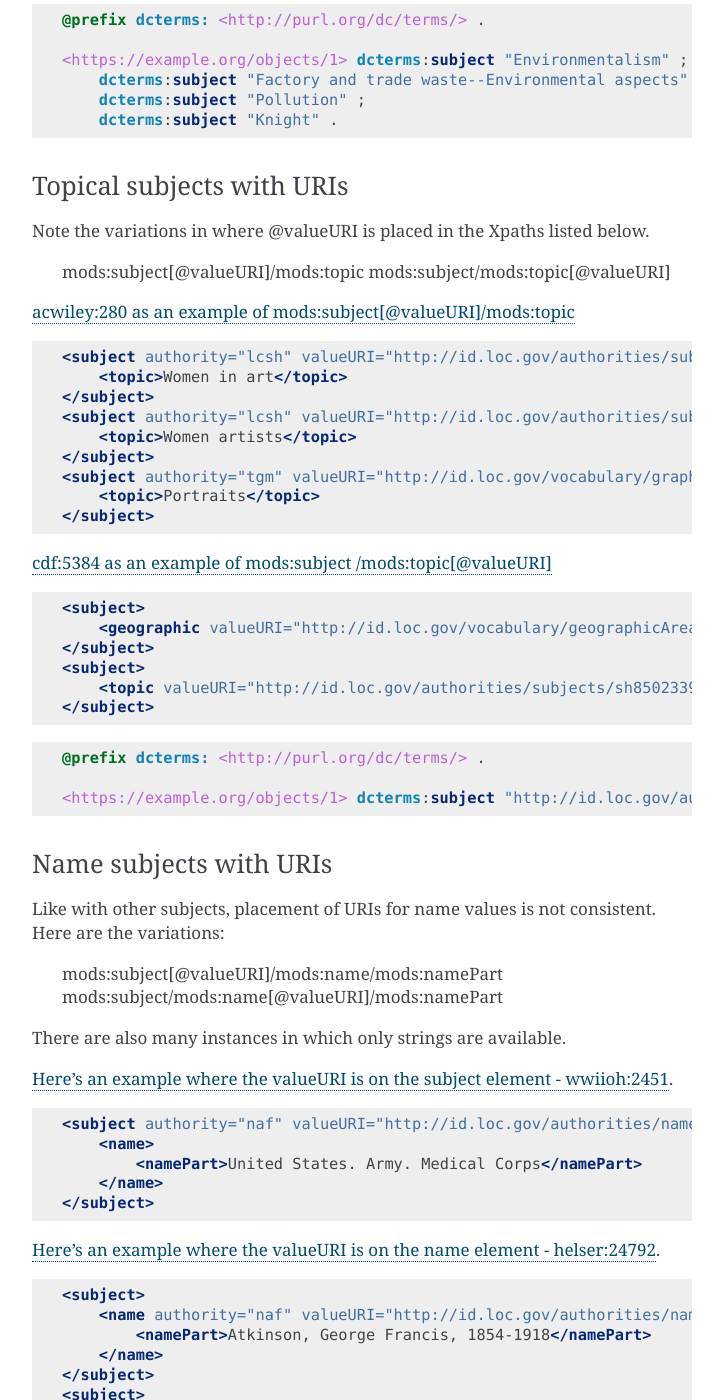
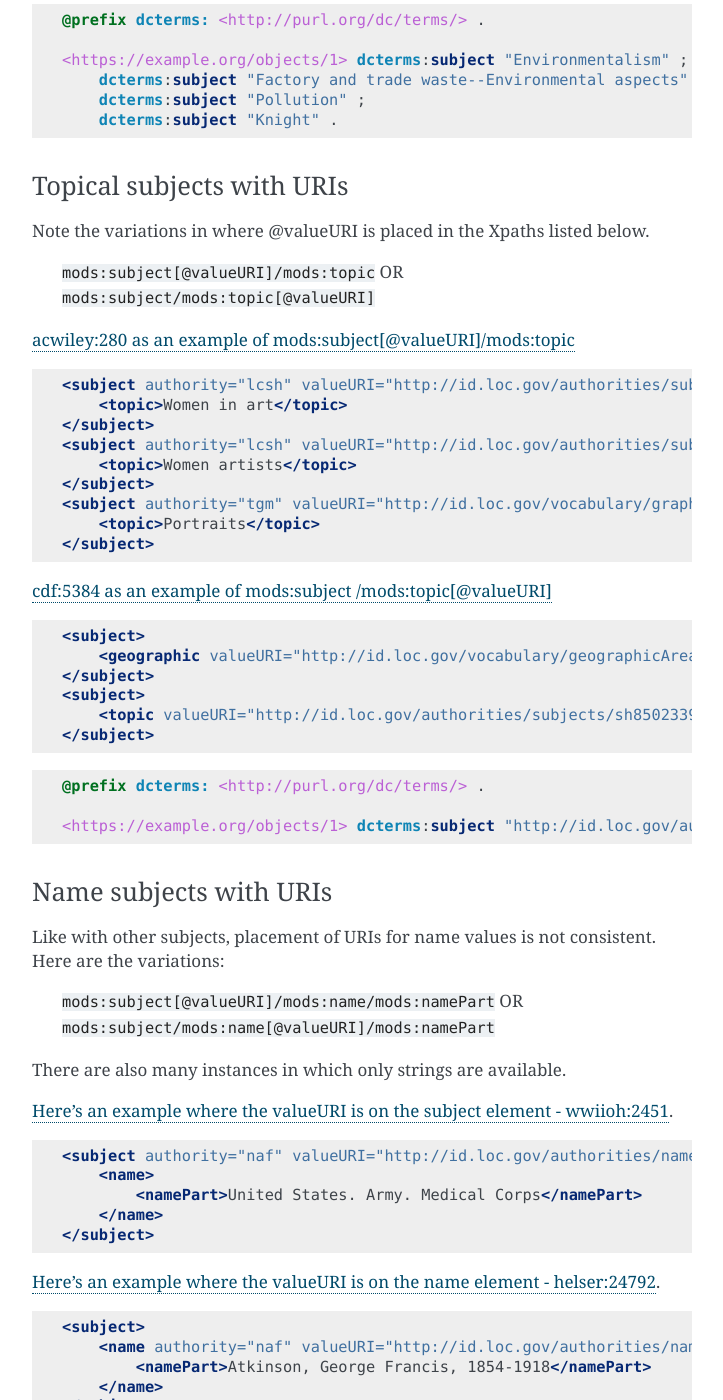
Before and after one commit to UTKcataloging/mods_to_rdf, a Sphinx documentation site: the page built from docs/source/top_level_elements/subject.rst, in a window 1280 px wide and 1400 px high, scrolled down 2103 px. Shown: the whole window, without its empty margins (388-1111 px from the left). Built offline with Sphinx 7.4.7, drawn with Linux system fonts in a browser that asks for light colours; formulas are drawn with MathJax 3; some of the changed text lies outside the part shown.

Commit message:
Treat Xpaths as code.

```diff
--- a/docs/source/top_level_elements/subject.rst
+++ b/docs/source/top_level_elements/subject.rst
@@ -104,8 +104,7 @@ Topical subjects with URIs
 
 Note the variations in where @valueURI is placed in the Xpaths listed below.
 
-    mods:subject[@valueURI]/mods:topic
-    mods:subject/mods:topic[@valueURI]
+    :code:`mods:subject[@valueURI]/mods:topic` OR :code:`mods:subject/mods:topic[@valueURI]`
 
 `acwiley:280 as an example of mods:subject[@valueURI]/mods:topic <https://digital.lib.utk.edu/collections/islandora/object/acwiley%3A280/datastream/MODS/view>`_
 
@@ -144,8 +143,7 @@ Name subjects with URIs
 
 Like with other subjects, placement of URIs for name values is not consistent. Here are the variations:
 
-      mods:subject[@valueURI]/mods:name/mods:namePart
-      mods:subject/mods:name[@valueURI]/mods:namePart
+      :code:`mods:subject[@valueURI]/mods:name/mods:namePart` OR :code:`mods:subject/mods:name[@valueURI]/mods:namePart`
 
 There are also many instances in which only strings are available.
 
@@ -246,8 +244,7 @@ Geographic subjects
 UTK has geographic subjects with and without URIs. Like with other elements, the placement of the URIs is not consistent.
 URIs will be used when present, but strings can be used when there is no URI.
 
-    mods:subject[@valueURI]/mods:geographic
-    mods:subject/mods:geographic[@valueURI]
+    :code:`mods:subject[@valueURI]/mods:geographic` OR :code:`mods:subject/mods:geographic[@valueURI]`
 
 `Here's an example where the URI is present on the subject - webster:1127 <https://digital.lib.utk.edu/collections/islandora/object/webster%3A1127/datastream/MODS/view>`_.
 
```
